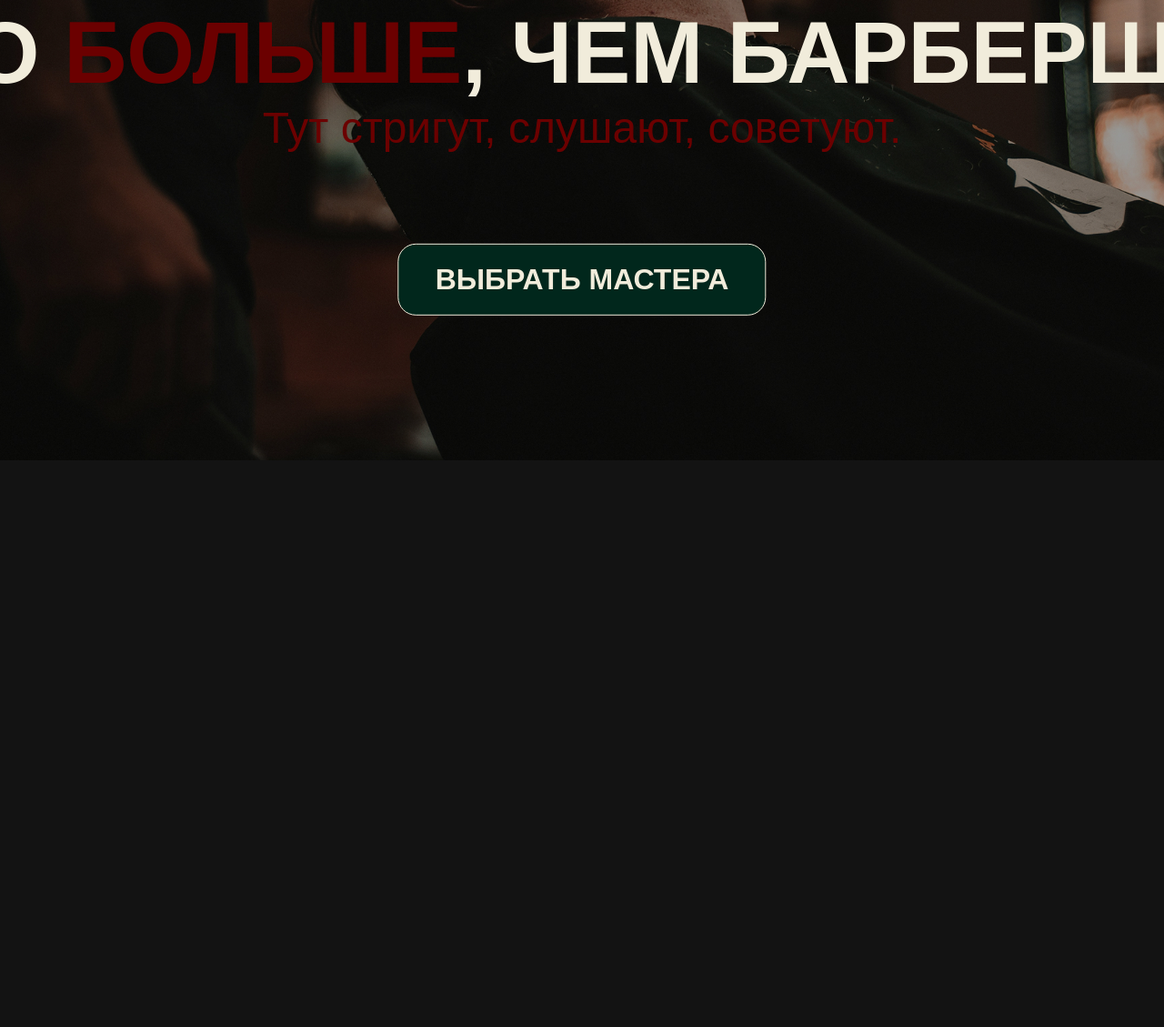
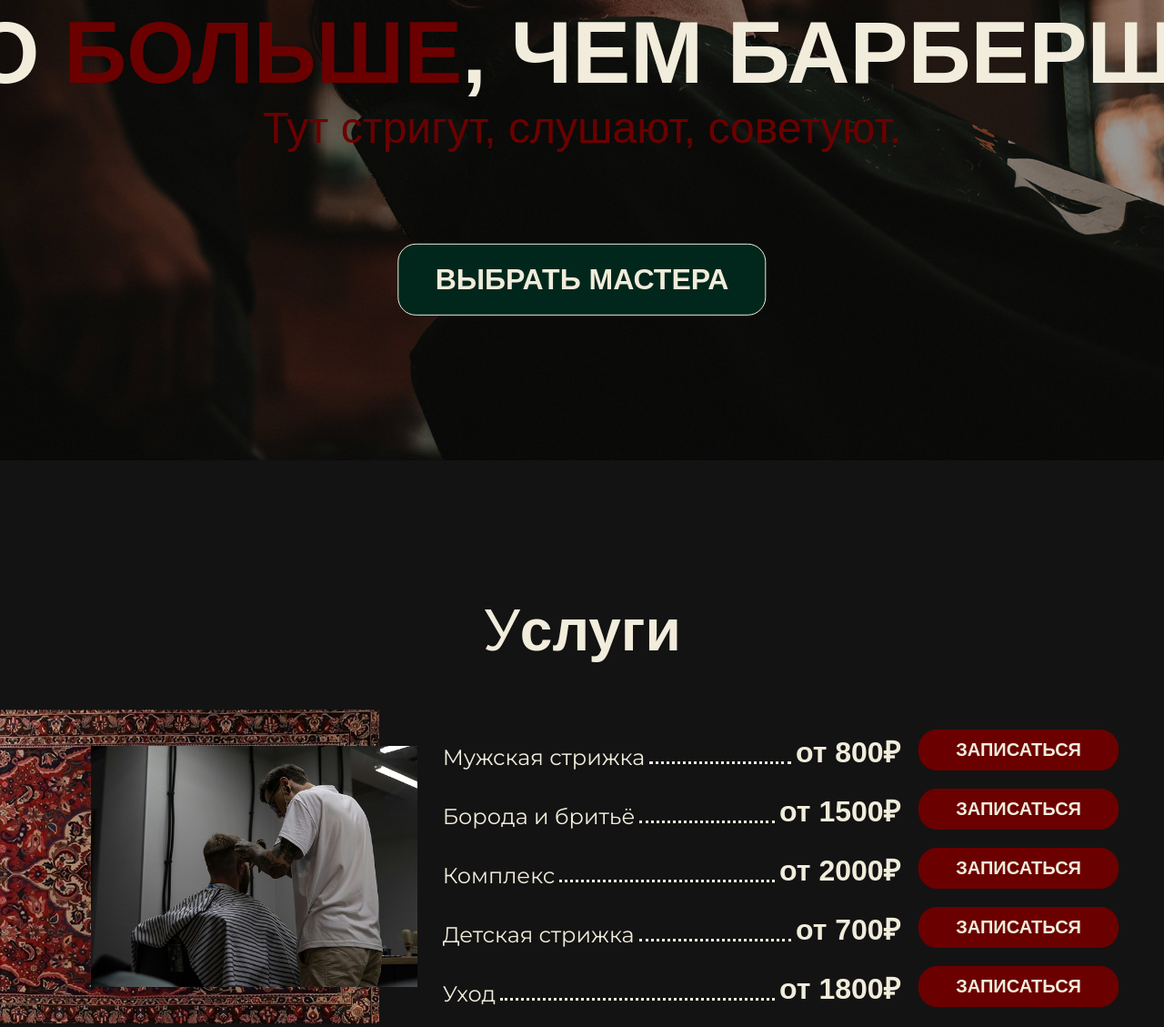
Before and after one commit to AlinaKuznetsova253/barbershop-landing, a website built with Vite: page index.html in a window 1280 px wide. Shown: the part 294-1423 px from the top of the page at 91% size. Before the commit the page ends 800 px from the top, so only its background shows below. Built offline with nearby package versions, Linux system fonts and the light colour scheme.

Commit message:
added services block and its adaptive

```diff
--- a/index.html
+++ b/index.html
@@ -118,6 +118,68 @@
       <section class="info">
         <div class="container"></div>
       </section>
+      <section class="services">
+        <div class="services__content">
+          <h2 class="services__title"><span>У</span>слуги</h2>
+          <div class="services__info">
+            <div class="services__photo">
+              <img
+                class="services__img-1"
+                src="src/images/services-img.jpg"
+                alt="Фото"
+              />
+              <img
+                class="services__img-2"
+                src="src/images/services1-1x.jpg"
+                srcset="/src/images/services1-2x.jpg 2x"
+                alt="Фото"
+              />
+            </div>
+            <div class="services__price">
+              <div class="services__item">
+                <div class="services__text">
+                  <p class="service__name">Мужская стрижка</p>
+                  <div class="service__dots"></div>
+                  <p class="service__price">от 800₽</p>
+                </div>
+                <button class="service__btn">Записаться</button>
+              </div>
+              <div class="services__item">
+                <div class="services__text">
+                  <p class="service__name">Борода и бритьё</p>
+                  <div class="service__dots"></div>
+                  <p class="service__price">от 1500₽</p>
+                </div>
+                <button class="service__btn">Записаться</button>
+              </div>
+              <div class="services__item">
+                <div class="services__text">
+                  <p class="service__name">Комплекс</p>
+                  <div class="service__dots"></div>
+                  <p class="service__price">от 2000₽</p>
+                </div>
+                <button class="service__btn">Записаться</button>
+              </div>
+              <div class="services__item">
+                <div class="services__text">
+                  <p class="service__name">Детская стрижка</p>
+                  <div class="service__dots"></div>
+                  <p class="service__price">от 700₽</p>
+                </div>
+                <button class="service__btn">Записаться</button>
+              </div>
+              <div class="services__item">
+                <div class="services__text">
+                  <p class="service__name">Уход</p>
+                  <div class="service__dots"></div>
+                  <p class="service__price">от 1800₽</p>
+                </div>
+                <button class="service__btn">Записаться</button>
+              </div>
+            </div>
+          </div>
+        </div>
+      </section>
     </main>
 
     <!-- <div id="app">
--- a/src/css/header.css
+++ b/src/css/header.css
@@ -85,6 +85,12 @@
   }
 }
 
+@media (max-width: 950px) {
+  .menu__contacts {
+    gap: 20px;
+  }
+}
+
 @media (max-width: 900px) {
   .menu {
     gap: 20px;
@@ -99,7 +105,7 @@
   }
 }
 
-@media (max-width: 768px) {
+@media (max-width: 830px) {
   .header {
     padding-top: 20px;
   }
@@ -236,13 +242,8 @@
     padding: 10px 30px;
     transition: color 0.1s ease;
   }
-  .btn-mobile:hover {
-    border: 1px solid var(--accent-secondary-color);
-    background: var(--accent-secondary-color);
-  }
-
   .btn-mobile:active {
-    border: 1px solid var(--accent-color);
+    border: 1px solid var(--text-color);
     background: transparent;
   }
 }
--- a/src/css/hero.css
+++ b/src/css/hero.css
@@ -95,6 +95,12 @@
   }
 }
 
+@media (max-width: 768px) {
+  .hero__title {
+    font-size: 52px;
+  }
+}
+
 @media (max-width: 650px) {
   .hero__title {
     font-size: 48px;
--- a/src/css/index.css
+++ b/src/css/index.css
@@ -3,6 +3,7 @@
 @import "./header.css";
 @import "./hero.css";
 @import "./info.css";
+@import "./services.css";
 
 body {
   font-size: 16px;
@@ -70,8 +71,8 @@ h6 {
 }
 
 .container {
-  max-width: 1820px;
+  max-width: 1920px;
   width: 100%;
   margin: 0 auto;
-  padding: 0 16px;
+  padding: 0 50px;
 }
--- /dev/null
+++ b/src/css/services.css
@@ -0,0 +1,254 @@
+.services {
+  margin-top: 150px;
+}
+
+.services__title {
+  font-family: var(--secondary-font);
+  font-size: 96px;
+  font-weight: 700;
+  display: flex;
+  justify-content: center;
+}
+
+.services__title span {
+  font-family: var(--accent-font);
+  font-weight: 400;
+}
+
+.services__info {
+  margin-top: 50px;
+  display: flex;
+  align-items: center;
+}
+
+.services__photo {
+  position: relative;
+  padding-right: 70px;
+}
+
+.services__img-1 {
+  top: 0;
+  left: 0;
+  max-width: 622px;
+  max-height: 515px;
+}
+
+.services__img-2 {
+  top: 40px;
+  left: 100px;
+  max-width: 590px;
+  max-height: 435px;
+  position: absolute;
+}
+
+.services__price {
+  display: flex;
+  flex-direction: column;
+  gap: 40px;
+  width: 100%;
+  margin: 0 50px;
+}
+
+.services__item {
+  display: flex;
+  align-items: flex-end;
+  font-weight: 400;
+}
+
+.services__text {
+  display: flex;
+  align-items: flex-end;
+  width: 100%;
+  padding-right: 30px;
+}
+
+.service__name {
+  font-size: 32px;
+  white-space: nowrap;
+}
+
+.service__dots {
+  flex-grow: 1;
+  border-bottom: 3px dotted var(--text-color);
+  margin: 0 5px;
+  height: 1px;
+  transform: translateY(-7px);
+}
+
+.service__price {
+  font-size: 36px;
+  white-space: nowrap;
+  font-weight: bold;
+  font-family: var(--secondary-font);
+}
+
+.service__btn {
+  font-family: var(--secondary-font);
+  background-color: var(--accent-color);
+  border: 1px solid var(--accent-color);
+  color: var(--text-color);
+  border-radius: 20px;
+  cursor: pointer;
+  font-size: 36px;
+  font-weight: 700;
+  text-transform: uppercase;
+  padding: 10px 40px;
+  transition: color 0.1s ease;
+}
+
+.service__btn:hover {
+  border: 1px solid var(--accent-secondary-color);
+  background: var(--accent-secondary-color);
+}
+
+.service__btn:active {
+  border: 1px solid var(--accent-color);
+  background: transparent;
+}
+
+@media (max-width: 1600px) {
+  .services__img-1 {
+    max-width: 602px;
+    max-height: 495px;
+  }
+  .services__img-2 {
+    max-width: 570px;
+    max-height: 415px;
+  }
+  .services__price {
+    margin-left: 20px;
+  }
+  .service__name {
+    font-size: 30px;
+  }
+  .service__price {
+    font-size: 32px;
+  }
+  .service__btn {
+    font-size: 30px;
+  }
+}
+
+@media (max-width: 1440px) {
+  .services__img-1 {
+    max-width: 542px;
+    max-height: 435px;
+  }
+  .services__img-2 {
+    max-width: 510px;
+    max-height: 355px;
+  }
+  .service__name {
+    font-size: 26px;
+  }
+  .service__price {
+    font-size: 32px;
+  }
+  .service__btn {
+    font-size: 26px;
+  }
+}
+
+@media (max-width: 1280px) {
+  .services__photo {
+    padding-right: 50px;
+  }
+  .services__img-1 {
+    max-width: 502px;
+    max-height: 395px;
+  }
+  .services__img-2 {
+    max-width: 470px;
+    max-height: 315px;
+  }
+  .services__text {
+    padding-right: 20px;
+  }
+  .services__price {
+    gap: 20px;
+  }
+  .service__name {
+    font-size: 24px;
+  }
+  .service__btn {
+    font-size: 20px;
+  }
+}
+
+@media (max-width: 1280px) {
+  .services__title {
+    font-size: 64px;
+  }
+  .services__img-1 {
+    max-width: 452px;
+    max-height: 345px;
+  }
+  .services__img-2 {
+    max-width: 420px;
+    max-height: 265px;
+  }
+}
+
+@media (max-width: 1100px) {
+  .services {
+    margin-top: 100px;
+  }
+  .services__title {
+    font-size: 48px;
+  }
+  .services__info {
+    margin-top: 0;
+  }
+  .services__photo {
+    display: none;
+  }
+  .services__price {
+    margin: 30px 50px 0 50px;
+  }
+}
+
+@media (max-width: 768px) {
+  .services {
+    margin-top: 50px;
+  }
+  .services__title {
+    font-size: 32px;
+  }
+  .service__name {
+    font-size: 22px;
+  }
+  .service__dots {
+    border-bottom: 2px dotted var(--text-color);
+  }
+  .service__price {
+    font-size: 24px;
+  }
+  .service__btn {
+    font-size: 22px;
+  }
+  .services__price {
+    margin: 30px 20px 0 20px;
+  }
+  .services__item {
+    flex-direction: column;
+  }
+  .services__text {
+    padding-bottom: 10px;
+  }
+}
+
+@media (max-width: 480px) {
+  .service__name {
+    font-size: 16px;
+  }
+  .service__dots {
+    border-bottom: 1px dotted var(--text-color);
+    transform: translateY(-4px);
+  }
+  .service__price {
+    font-size: 20px;
+  }
+  .service__btn {
+    font-size: 16px;
+  }
+}
```
Also changed, not shown: src/images/services-img.jpg (added), src/images/services1-1x.jpg (added), src/images/services1-2x.jpg (added).
